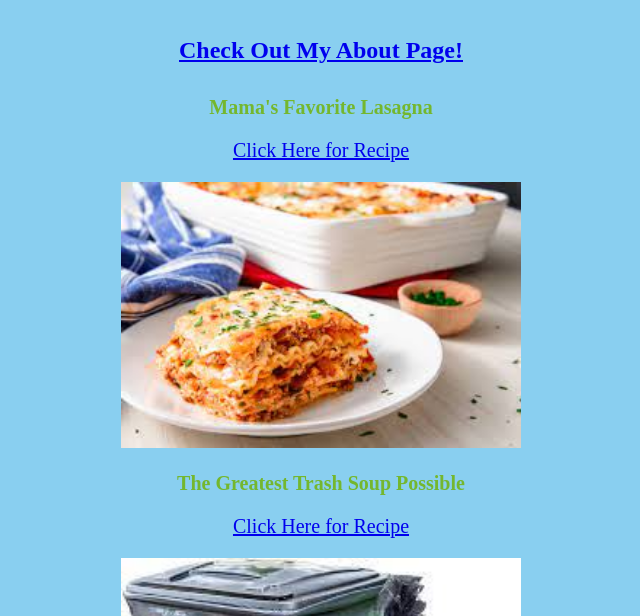
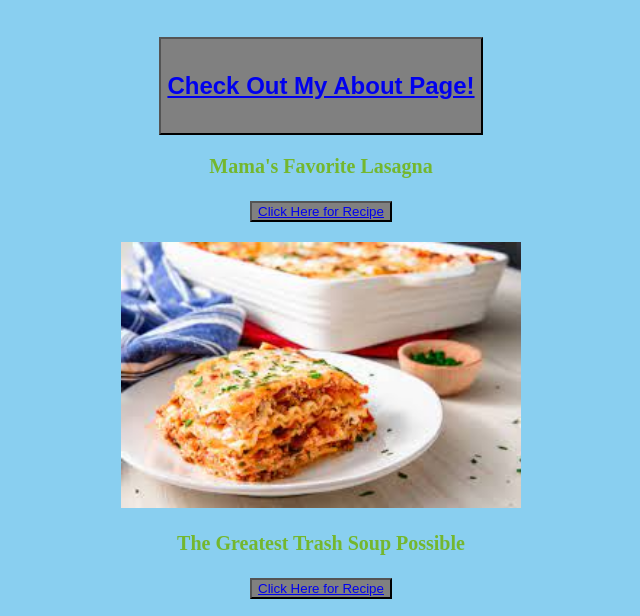
Before and after one commit to shubbyshoes/odin-recipes, a plain HTML site: page index.html in a window 1280 px wide. Shown: the part 112-728 px from the top of the page, without its empty margins (319-959 px from the left). Drawn offline with Linux system fonts and the light colour scheme.

Commit message:
added buttons

```diff
--- a/index.html
+++ b/index.html
@@ -10,10 +10,10 @@
 <body>
     <div class="alert-text">
     <h1>Musil's Recipes</h1>
-    <h4><a href="../odin-recipes/about.html">Check Out My About Page!</a></h4>
+    <button><h4><a href="../odin-recipes/about.html">Check Out My About Page!</a></h4></button>
     <p><strong>Mama's Favorite Lasagna</strong></p>
     <p>
-    <a href="recipes/lasagna.html">Click Here for Recipe</a>
+    <button><a href="recipes/lasagna.html">Click Here for Recipe</a></button>
     </p>
     <p>
         <div class="lasagna"><img src="recipe_photos/lasagna.jpeg">
@@ -22,7 +22,7 @@
         <strong>The Greatest Trash Soup Possible</strong>
     </P>
     <p>
-        <a href="recipes/trash_soup.html">Click Here for Recipe</a>
+        <button><a href="recipes/trash_soup.html">Click Here for Recipe</a></button>
     </p>
     <p>
         <img src="recipe_photos/trash.jpeg">
--- a/styles.css
+++ b/styles.css
@@ -25,3 +25,8 @@ img
     height: auto;
     width: 400px;
 }
+
+button {
+    background-color: grey;
+    color: hotpink;
+}
```
